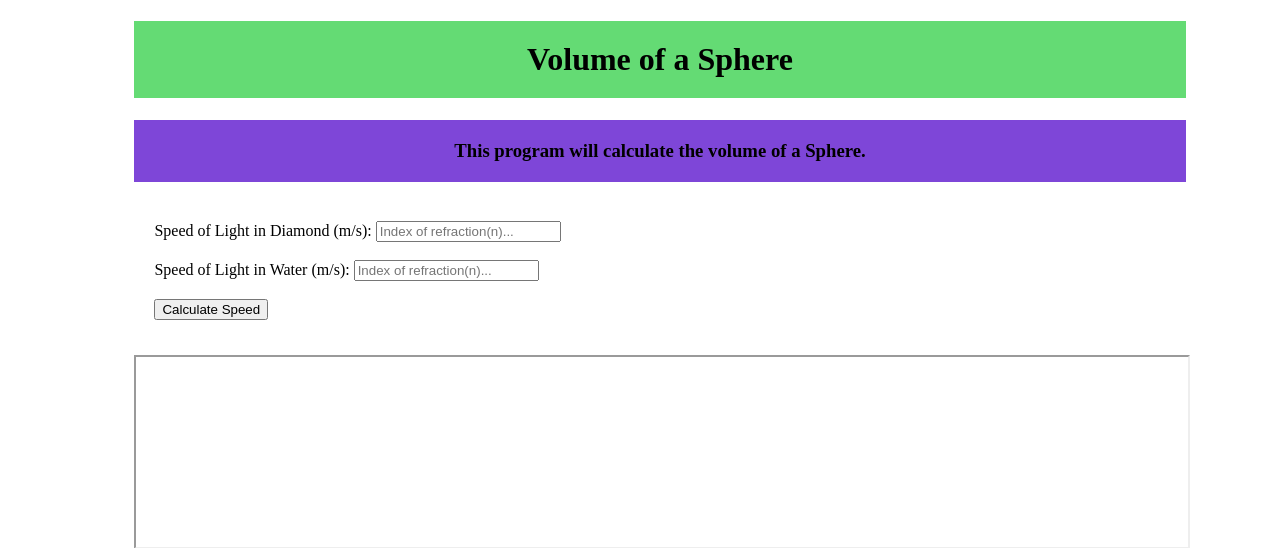
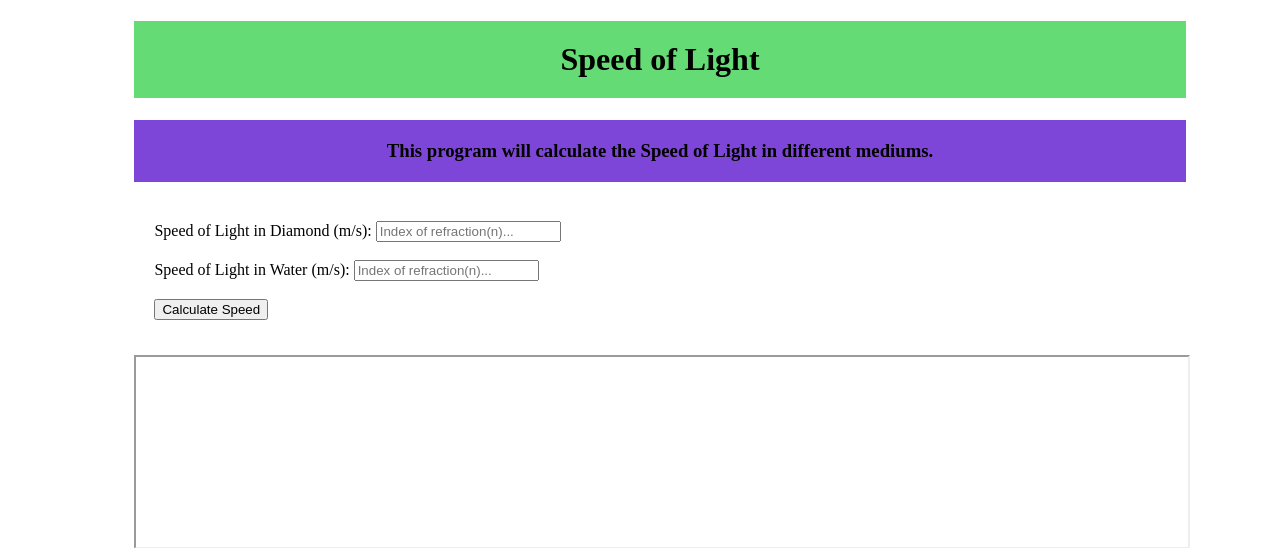
Before and after one commit to ICD2O-Digital-Tech-ShemS/Assign-03-PHP-Calculations_-2, a PHP site: page / in a window 1280 px wide. Shown: the top 548 px of the page. Run offline with PHP 8.4, Linux system fonts and the light colour scheme.

Commit message:
Update 6 Assign-03

```diff
--- a/index.php
+++ b/index.php
@@ -3,7 +3,7 @@
   <head>
     <!-- Metadata -->
     <meta charset="utf-8">
-    <meta name="description" content="Volume of a Sphere">
+    <meta name="description" content="Speed of Light">
     <meta name="keywords" content="immaculata, icd2o">
     <meta name="author" content="Kukwac">
     <meta name="viewport" content="width=device-width, initial-scale=1.0">
@@ -15,15 +15,15 @@
     <!-- Link to CSS file -->
     <link rel="stylesheet" href="./css/style.css">
     <!-- Title -->
-    <title>Volume of a Sphere</title>
+    <title>Speed of Light</title>
   </head>
   <body>
 		<!-- php echo to print the html to the page -->
     <?php
-			echo "<h1>Volume of a Sphere</h1>";
-			echo "<h3>This program will calculate the volume of a Sphere.</h3>";
+			echo "<h1>Speed of Light</h1>";
+			echo "<h3>This program will calculate the Speed of Light in different mediums.</h3>";
 		?>
-		<!-- form to get the bases and height from the user -->
+		<!-- form to get the indexes of refraction from the user -->
     <form action="./results.php" method="post" target="results">
       <label for="speedLightDiamond">Speed of Light in Diamond (m/s):</label>
       <input type="float" id="indexRefDiamond" placeholder="Index of refraction(n)..." name="speedLightDiamond"><br><br>
@@ -36,8 +36,6 @@
 			<iframe id="results" name="results">
         <div id="user-info">
         <div id="$speedDiamond"></div>
-        </div>
-        <div id="user-info">
         <div id="$speedWater"></div>
         </div>
       </iframe>
--- a/results.php
+++ b/results.php
@@ -4,7 +4,7 @@
     $speed2 = $_POST['indexRefWater'];
 
 	// calculate the speed of light in diamond and water
-	$c = 3.00 * 10**8;
+	$c = 300000000;
     $speedDiamond = $c / $speed1;
     $speedDiamond = round($speedDiamond,2);
     $speedWater = $c / $speed2;
```
